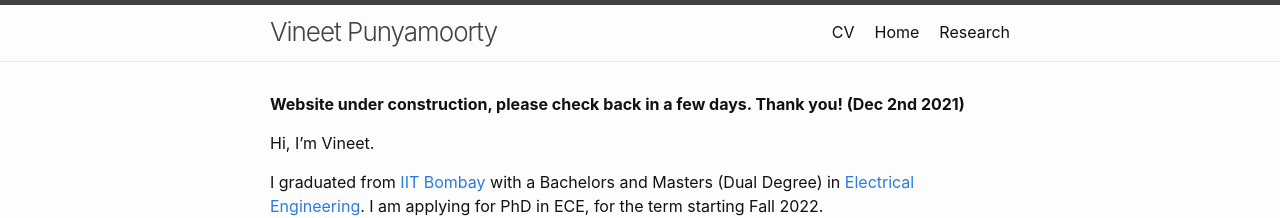
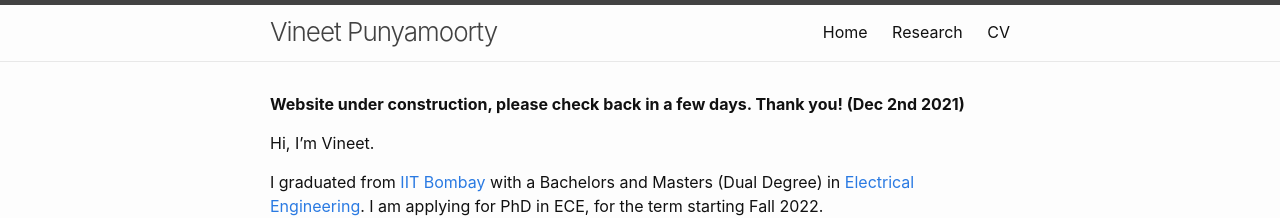
Before and after one commit to vineetpmoorty/vineetpmoorty.github.io, a Jekyll site: the page built from index.md, in a window 1280 px wide. Shown: the top 218 px of the page. Built offline with Jekyll 4.4.1, drawn with Linux system fonts in a browser that asks for light colours.

Commit message:
Change page order in navbar

```diff
--- a/_includes/header.html
+++ b/_includes/header.html
@@ -16,7 +16,7 @@
             </svg>
           </span>
         </label>
-
+        <!--
         <div class="trigger">
           {%- for path in page_paths -%}
             {%- assign my_page = site.pages | where: "path", path | first -%}
@@ -25,6 +25,18 @@
             {%- endif -%}
           {%- endfor -%}
         </div>
+        -->
+        <div>
+          {% assign navigation_pages = site.pages | sort: 'order' %}
+          {% for p in navigation_pages %}
+            {% if p.order %}
+            {% if p.title %}
+            <a class="page-link" href="{{ p.url | relative_url }}">{{ p.title | escape }}</a>
+            {% endif %}
+            {% endif %}
+        {% endfor %}
+        </div>
+
       </nav>
     {%- endif -%}
   </div>
```
Also changed, not shown: CV.md (+1 -0 lines), index.md (+1 -0 lines), research.md (+1 -0 lines).
